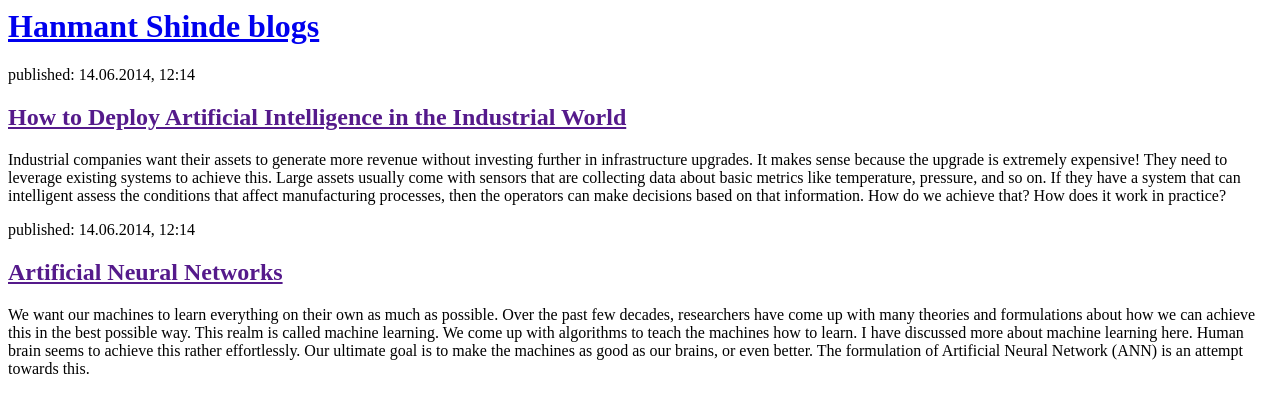
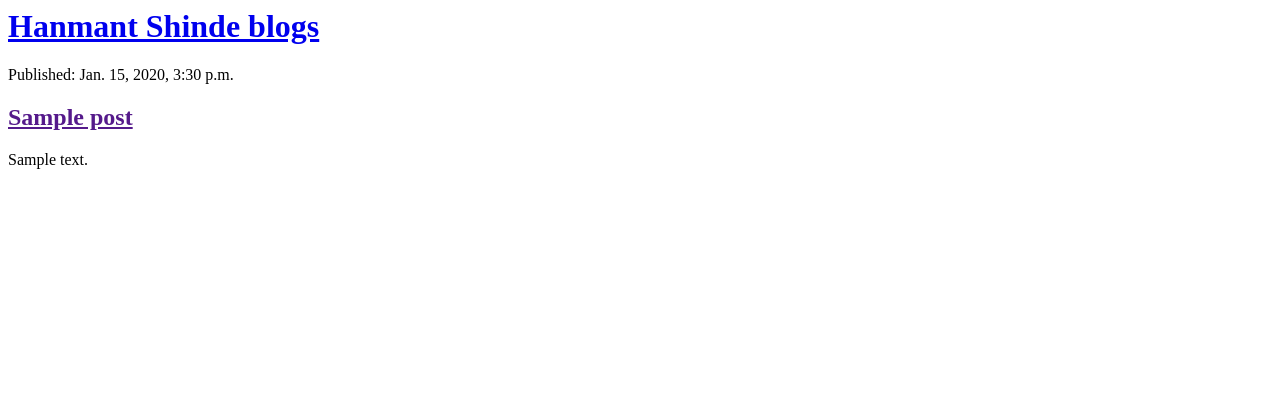
Before and after one commit to shindehs/hsblogs, a Django app: template blogs/templates/blogs/post_list.html in a window 1280 px wide. Shown: the top 413 px of the page. Run offline with Django 3.2, Linux system fonts and the light colour scheme; the template is opened without the code that fills it: values that come from a table or form of the project are taken from there, others are empty; tables that the repository leaves empty hold one stand-in row (values such as "Sample post").

Commit message:
changes in html for dynamic values

```diff
--- a/blogs/templates/blogs/post_list.html
+++ b/blogs/templates/blogs/post_list.html
@@ -7,7 +7,7 @@
             <h1><a href="/">Hanmant Shinde blogs</a></h1>
         </div>
 
-        <div>
+         <!-- <div>
             <p>published: 14.06.2014, 12:14</p>
             <h2><a href="">How to Deploy Artificial Intelligence in the Industrial World</a></h2>
             <p>Industrial companies want their assets to generate more revenue without investing further in infrastructure upgrades. It makes sense because the upgrade is extremely expensive! They need to leverage existing systems to achieve this. Large assets usually come with sensors that are collecting data about basic metrics like temperature, pressure, and so on. If they have a system that can intelligent assess the conditions that affect manufacturing processes, then the operators can make decisions based on that information. How do we achieve that? How does it work in practice?</p>
@@ -17,6 +17,13 @@
             <p>published: 14.06.2014, 12:14</p>
             <h2><a href="">Artificial Neural Networks</a></h2>
             <p>We want our machines to learn everything on their own as much as possible. Over the past few decades, researchers have come up with many theories and formulations about how we can achieve this in the best possible way. This realm is called machine learning. We come up with algorithms to teach the machines how to learn. I have discussed more about machine learning here. Human brain seems to achieve this rather effortlessly. Our ultimate goal is to make the machines as good as our brains, or even better. The formulation of Artificial Neural Network (ANN) is an attempt towards this. </p>
+        </div> -->
+        {% for post in posts %}
+        <div>
+            <p>Published: {{ post.published_date }}</p>
+            <h2><a href="">{{ post.title }}</a></h2>
+            <p>{{ post.text }}</p>
         </div>
+        {% endfor %}
     </body>
 </html>
--- a/hsblogs/settings.py
+++ b/hsblogs/settings.py
@@ -25,7 +25,7 @@ SECRET_KEY = 'i@g^jt9uhw$^v%!9a%_0xtwukl&60_cv0px^-^1t+)u1mlf&-b'
 # SECURITY WARNING: don't run with debug turned on in production!
 DEBUG = True
 
-ALLOWED_HOSTS = ['127.0.0.1', '.pythonanywhere.com']
+ALLOWED_HOSTS = ['127.0.0.1', '.pythonanywhere.com','localhost']
 #Changed this to ['127.0.0.1', '.pythonanywhere.com'] to match our hostname when things are deployed to pythonanywhere
 
 
```
